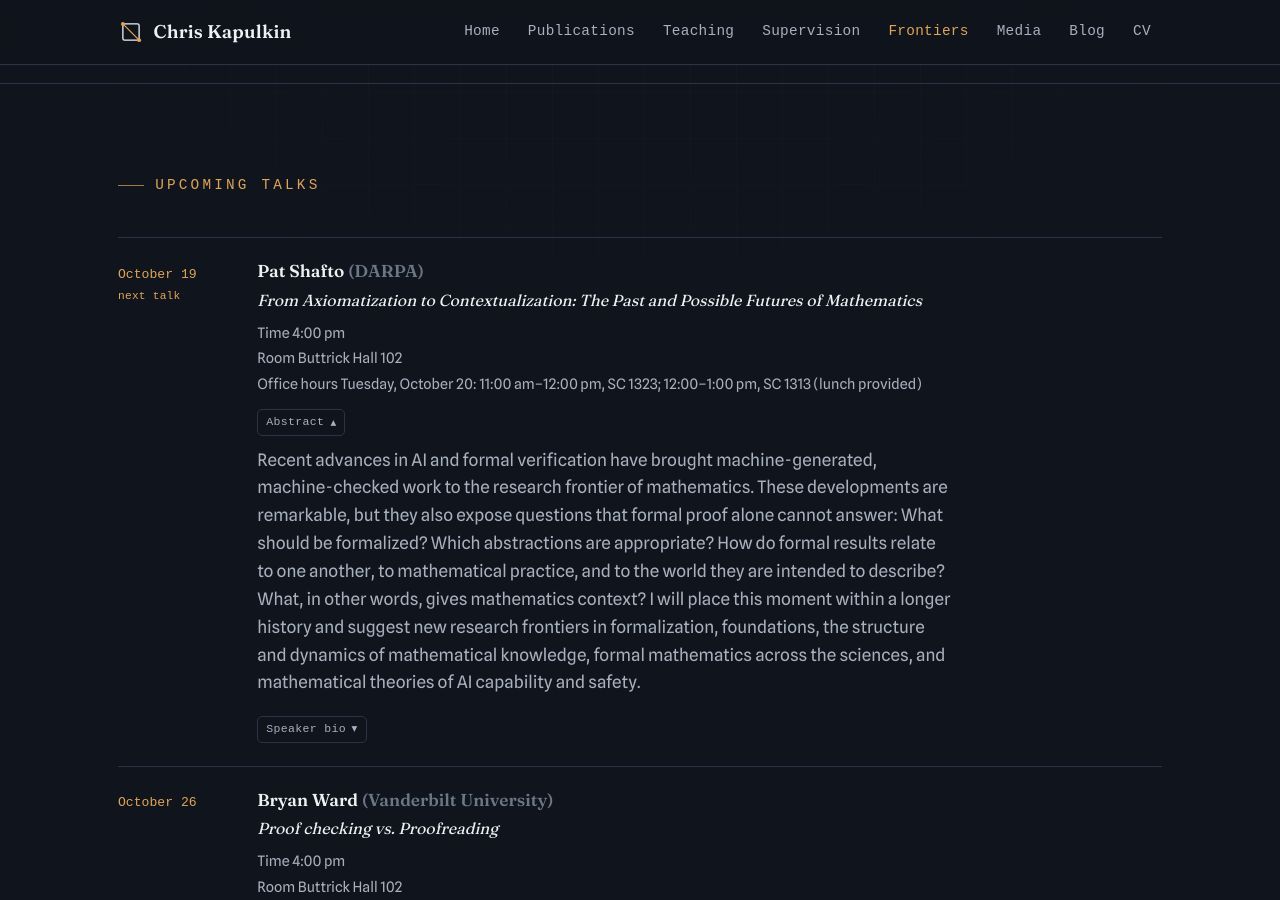
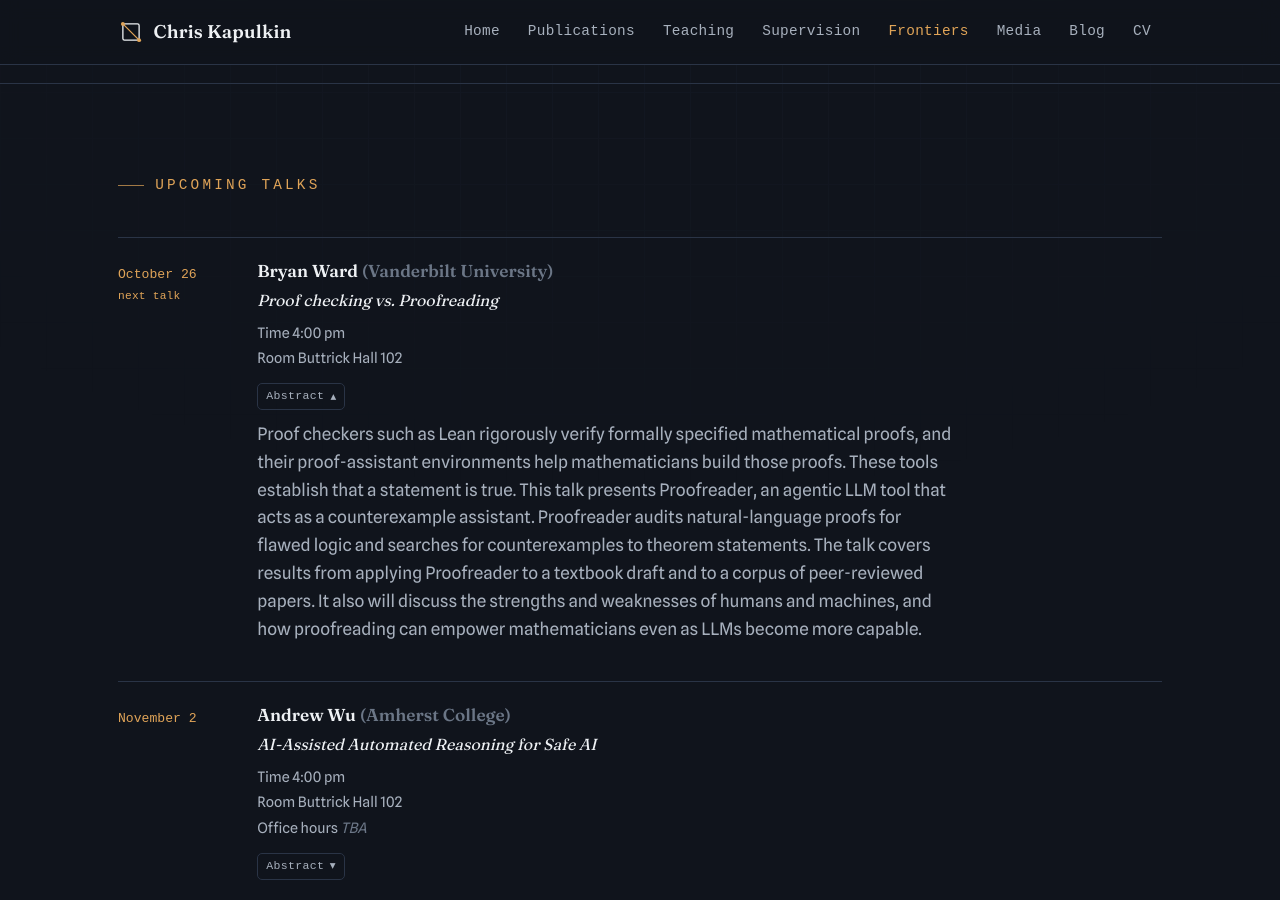
Before and after one commit to kkapulkin/kkapulkin.github.io, a Jekyll site: the page frontiers.html, which Jekyll copies as it is, in a window 1280 px wide and 900 px high, scrolled down 571 px. Built offline with Jekyll 4.4.1, drawn with Linux system fonts in a browser that asks for light colours; some web fonts are replaced; some of the changed text lies outside the part shown.

Commit message:
Move Pat Shafto's talk to past; mark Bryan Ward's as next
Co-Authored-By: Claude Opus 5.5 <noreply@anthropic.com>

```diff
--- a/frontiers.html
+++ b/frontiers.html
@@ -122,32 +122,13 @@
     <div class="pub-list reveal in">
 
       <div class="pub talk next">
-        <span class="yr">October 19<br><span class="talk-next">next talk</span></span>
-        <div class="body">
-          <h3>Pat Shafto <span style="color:var(--chalk-faint)">(DARPA)</span></h3>
-          <p class="talk-title">From Axiomatization to Contextualization: The Past and Possible Futures of Mathematics</p>
-          <p class="meta">Time 4:00 pm</p>
-          <p class="meta">Room Buttrick Hall 102</p>
-          <p class="meta">Office hours Tuesday, October 20: 11:00 am&ndash;12:00 pm, SC 1323; 12:00&ndash;1:00 pm, SC 1313 (lunch provided)</p>
-          <details class="talk-abstract" open>
-            <summary>Abstract</summary>
-            <div class="prose"><p>Recent advances in AI and formal verification have brought machine-generated, machine-checked work to the research frontier of mathematics. These developments are remarkable, but they also expose questions that formal proof alone cannot answer: What should be formalized? Which abstractions are appropriate? How do formal results relate to one another, to mathematical practice, and to the world they are intended to describe? What, in other words, gives mathematics context? I will place this moment within a longer history and suggest new research frontiers in formalization, foundations, the structure and dynamics of mathematical knowledge, formal mathematics across the sciences, and mathematical theories of AI capability and safety.</p></div>
-          </details>
-          <details class="talk-bio">
-            <summary>Speaker bio</summary>
-            <div class="prose"><p>Patrick Shafto is Professor of Mathematics and Computer Science at Rutgers University&ndash;Newark and Program Manager at DARPA. His research is at the intersection of math and AI. He leads programs at DARPA focused on mathematics of AI (Artificial Intelligence Quantified, AIQ) and on AI and formalization for pure mathematics (Exponentiating Mathematics, expMath).</p></div>
-          </details>
-        </div>
-      </div>
-
-      <div class="pub talk">
-        <span class="yr">October 26</span>
+        <span class="yr">October 26<br><span class="talk-next">next talk</span></span>
         <div class="body">
           <h3>Bryan Ward <span style="color:var(--chalk-faint)">(Vanderbilt University)</span></h3>
           <p class="talk-title">Proof checking vs. Proofreading</p>
           <p class="meta">Time 4:00 pm</p>
           <p class="meta">Room Buttrick Hall 102</p>
-          <details class="talk-abstract">
+          <details class="talk-abstract" open>
             <summary>Abstract</summary>
             <div class="prose"><p>Proof checkers such as Lean rigorously verify formally specified mathematical proofs, and their proof-assistant environments help mathematicians build those proofs. These tools establish that a statement is true. This talk presents Proofreader, an agentic LLM tool that acts as a counterexample assistant. Proofreader audits natural-language proofs for flawed logic and searches for counterexamples to theorem statements. The talk covers results from applying Proofreader to a textbook draft and to a corpus of peer-reviewed papers. It also will discuss the strengths and weaknesses of humans and machines, and how proofreading can empower mathematicians even as LLMs become more capable.</p></div>
           </details>
@@ -222,6 +203,23 @@
 
     <p class="talk-year reveal">2026–27</p>
     <div class="pub-list reveal">
+
+      <div class="pub talk past">
+        <span class="yr">October 19</span>
+        <div class="body">
+          <h3>Pat Shafto <span style="color:var(--chalk-faint)">(DARPA)</span></h3>
+          <p class="talk-title">From Axiomatization to Contextualization: The Past and Possible Futures of Mathematics</p>
+          <p class="meta">Room Buttrick Hall 102</p>
+          <details class="talk-abstract">
+            <summary>Abstract</summary>
+            <div class="prose"><p>Recent advances in AI and formal verification have brought machine-generated, machine-checked work to the research frontier of mathematics. These developments are remarkable, but they also expose questions that formal proof alone cannot answer: What should be formalized? Which abstractions are appropriate? How do formal results relate to one another, to mathematical practice, and to the world they are intended to describe? What, in other words, gives mathematics context? I will place this moment within a longer history and suggest new research frontiers in formalization, foundations, the structure and dynamics of mathematical knowledge, formal mathematics across the sciences, and mathematical theories of AI capability and safety.</p></div>
+          </details>
+          <details class="talk-bio">
+            <summary>Speaker bio</summary>
+            <div class="prose"><p>Patrick Shafto is Professor of Mathematics and Computer Science at Rutgers University&ndash;Newark and Program Manager at DARPA. His research is at the intersection of math and AI. He leads programs at DARPA focused on mathematics of AI (Artificial Intelligence Quantified, AIQ) and on AI and formalization for pure mathematics (Exponentiating Mathematics, expMath).</p></div>
+          </details>
+        </div>
+      </div>
 
       <div class="pub talk past">
         <span class="yr">October 12</span>
```
